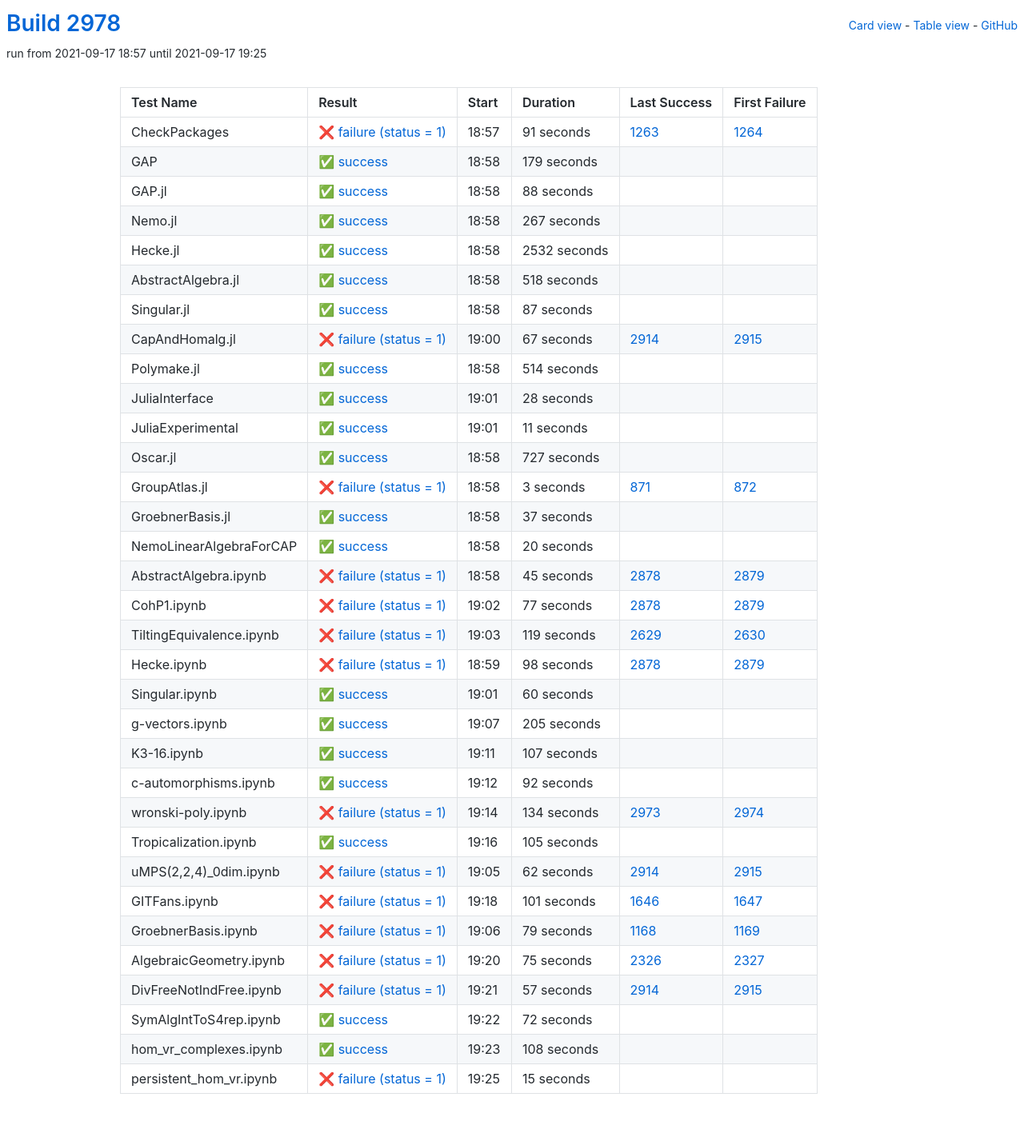
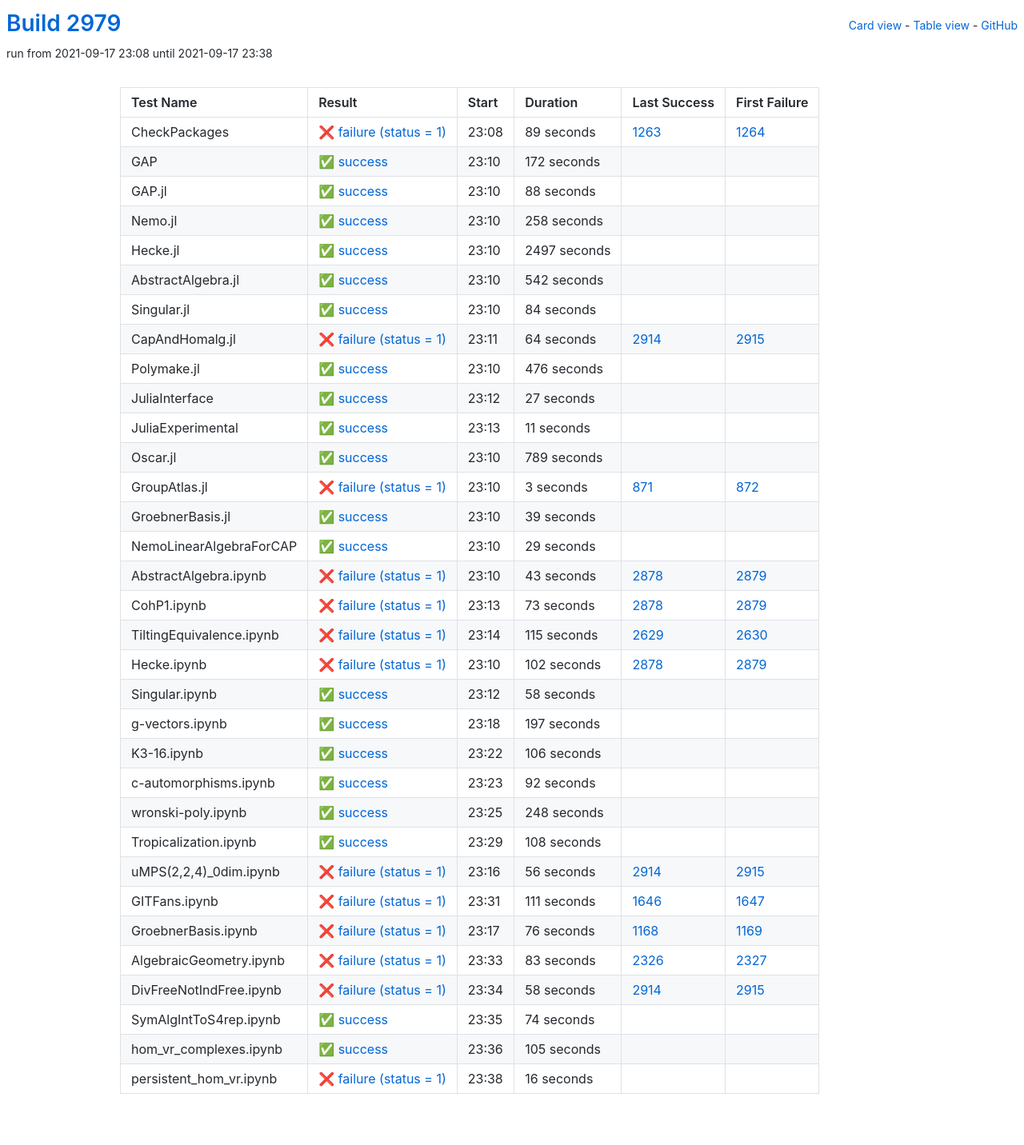
Before and after one commit to oscar-system/oscar-ci-status-stable, a Jekyll site: the page built from table.html, in a window 1280 px wide. Shown: the whole page at 80% size. Built offline with Jekyll 4.4.1, drawn with Linux system fonts in a browser that asks for light colours.

Commit message:
Build #2979

```diff
--- a/_data/ci.yml
+++ b/_data/ci.yml
@@ -1,6 +1,6 @@
 ---
-build: 2978
-build_url: https://oscarci.mathematik.uni-kl.de/job/oscar-stable/2978/
+build: 2979
+build_url: https://oscarci.mathematik.uni-kl.de/job/oscar-stable/2979/
 job: oscar-stable
 organization: oscar-system
 repo: oscar-ci-status-stable
@@ -8,32 +8,32 @@ repourl: https://github.com/oscar-system/oscar-ci-status-stable
 tests:
 - name: CheckPackages
   id: checkpackages
-  log: https://oscarci.mathematik.uni-kl.de/job/oscar-stable/2978/artifact/logs/build-2978/CheckPackages.log
-  start: 2021-09-17 18:57
+  log: https://oscarci.mathematik.uni-kl.de/job/oscar-stable/2979/artifact/logs/build-2979/CheckPackages.log
+  start: 2021-09-17 23:08
   success: false
   exitcode: 1
   status: failure
-  duration: 91
+  duration: 89
   last_success: 1263
   last_success_url: https://oscarci.mathematik.uni-kl.de/job/oscar-stable/1263/
   first_failure: 1264
   first_failure_url: https://oscarci.mathematik.uni-kl.de/job/oscar-stable/1264/
 - name: GAP
   id: gap
-  log: https://oscarci.mathematik.uni-kl.de/job/oscar-stable/2978/artifact/logs/build-2978/GAP.log
-  start: 2021-09-17 18:58
+  log: https://oscarci.mathematik.uni-kl.de/job/oscar-stable/2979/artifact/logs/build-2979/GAP.log
+  start: 2021-09-17 23:10
   success: true
   exitcode: 0
   status: success
-  duration: 179
+  duration: 172
   last_success: false
   last_success_url:
   first_failure: false
   first_failure_url:
 - name: GAP.jl
   id: gap-jl
-  log: https://oscarci.mathematik.uni-kl.de/job/oscar-stable/2978/artifact/logs/build-2978/GAP.jl.log
-  start: 2021-09-17 18:58
+  log: https://oscarci.mathematik.uni-kl.de/job/oscar-stable/2979/artifact/logs/build-2979/GAP.jl.log
+  start: 2021-09-17 23:10
   success: true
   exitcode: 0
   status: success
@@ -44,92 +44,92 @@ tests:
   first_failure_url:
 - name: Nemo.jl
   id: nemo-jl
-  log: https://oscarci.mathematik.uni-kl.de/job/oscar-stable/2978/artifact/logs/build-2978/Nemo.jl.log
-  start: 2021-09-17 18:58
+  log: https://oscarci.mathematik.uni-kl.de/job/oscar-stable/2979/artifact/logs/build-2979/Nemo.jl.log
+  start: 2021-09-17 23:10
   success: true
   exitcode: 0
   status: success
-  duration: 267
+  duration: 258
   last_success: false
   last_success_url:
   first_failure: false
   first_failure_url:
 - name: Hecke.jl
   id: hecke-jl
-  log: https://oscarci.mathematik.uni-kl.de/job/oscar-stable/2978/artifact/logs/build-2978/Hecke.jl.log
-  start: 2021-09-17 18:58
+  log: https://oscarci.mathematik.uni-kl.de/job/oscar-stable/2979/artifact/logs/build-2979/Hecke.jl.log
+  start: 2021-09-17 23:10
   success: true
   exitcode: 0
   status: success
-  duration: 2532
+  duration: 2497
   last_success: false
   last_success_url:
   first_failure: false
   first_failure_url:
 - name: AbstractAlgebra.jl
   id: abstractalgebra-jl
-  log: https://oscarci.mathematik.uni-kl.de/job/oscar-stable/2978/artifact/logs/build-2978/AbstractAlgebra.jl.log
-  start: 2021-09-17 18:58
+  log: https://oscarci.mathematik.uni-kl.de/job/oscar-stable/2979/artifact/logs/build-2979/AbstractAlgebra.jl.log
+  start: 2021-09-17 23:10
   success: true
   exitcode: 0
   status: success
-  duration: 518
+  duration: 542
   last_success: false
   last_success_url:
   first_failure: false
   first_failure_url:
 - name: Singular.jl
   id: singular-jl
-  log: https://oscarci.mathematik.uni-kl.de/job/oscar-stable/2978/artifact/logs/build-2978/Singular.jl.log
-  start: 2021-09-17 18:58
+  log: https://oscarci.mathematik.uni-kl.de/job/oscar-stable/2979/artifact/logs/build-2979/Singular.jl.log
+  start: 2021-09-17 23:10
   success: true
   exitcode: 0
   status: success
-  duration: 87
+  duration: 84
   last_success: false
   last_success_url:
   first_failure: false
   first_failure_url:
 - name: CapAndHomalg.jl
   id: capandhomalg-jl
-  log: https://oscarci.mathematik.uni-kl.de/job/oscar-stable/2978/artifact/logs/build-2978/CapAndHomalg.jl.log
-  start: 2021-09-17 19:00
+  log: https://oscarci.mathematik.uni-kl.de/job/oscar-stable/2979/artifact/logs/build-2979/CapAndHomalg.jl.log
+  start: 2021-09-17 23:11
   success: false
   exitcode: 1
   status: failure
-  duration: 67
+  duration: 64
   last_success: 2914
   last_success_url: https://oscarci.mathematik.uni-kl.de/job/oscar-stable/2914/
   first_failure: 2915
   first_failure_url: https://oscarci.mathematik.uni-kl.de/job/oscar-stable/2915/
 - name: Polymake.jl
   id: polymake-jl
-  log: https://oscarci.mathematik.uni-kl.de/job/oscar-stable/2978/artifact/logs/build-2978/Polymake.jl.log
-  start: 2021-09-17 18:58
+  log: https://oscarci.mathematik.uni-kl.de/job/oscar-stable/2979/artifact/logs/build-2979/Polymake.jl.log
+  start: 2021-09-17 23:10
   success: true
   exitcode: 0
   status: success
-  duration: 514
+  duration: 476
   last_success: false
   last_success_url:
   first_failure: false
   first_failure_url:
 - name: JuliaInterface
   id: juliainterface
-  log: https://oscarci.mathematik.uni-kl.de/job/oscar-stable/2978/artifact/logs/build-2978/JuliaInterface.log
-  start: 2021-09-17 19:01
+  log: https://oscarci.mathematik.uni-kl.de/job/oscar-stable/2979/artifact/logs/build-2979/JuliaInterface.log
+  start: 2021-09-17 23:12
   success: true
   exitcode: 0
   status: success
-  duration: 28
+  duration: 27
   last_success: false
   last_success_url:
   first_failure: false
   first_failure_url:
 - name: JuliaExperimental
   id: juliaexperimental
-  log: https://oscarci.mathematik.uni-kl.de/job/oscar-stable/2978/artifact/logs/build-2978/JuliaExperimental.log
-  start: 2021-09-17 19:01
+  log: https://oscarci.mathematik.uni-kl.de/job/oscar-stable/2979/artifact/logs/build-2979/JuliaExperimental.log
+  start: 2021-09-17 23:13
   success: true
   exitcode: 0
   status: success
@@ -140,20 +140,20 @@ tests:
   first_failure_url:
 - name: Oscar.jl
   id: oscar-jl
-  log: https://oscarci.mathematik.uni-kl.de/job/oscar-stable/2978/artifact/logs/build-2978/Oscar.jl.log
-  start: 2021-09-17 18:58
+  log: https://oscarci.mathematik.uni-kl.de/job/oscar-stable/2979/artifact/logs/build-2979/Oscar.jl.log
+  start: 2021-09-17 23:10
   success: true
   exitcode: 0
   status: success
-  duration: 727
+  duration: 789
   last_success: false
   last_success_url:
   first_failure: false
   first_failure_url:
 - name: GroupAtlas.jl
   id: groupatlas-jl
-  log: https://oscarci.mathematik.uni-kl.de/job/oscar-stable/2978/artifact/logs/build-2978/GroupAtlas.jl.log
-  start: 2021-09-17 18:58
+  log: https://oscarci.mathematik.uni-kl.de/job/oscar-stable/2979/artifact/logs/build-2979/GroupAtlas.jl.log
+  start: 2021-09-17 23:10
   success: false
   exitcode: 1
   status: failure
@@ -164,116 +164,116 @@ tests:
   first_failure_url: https://oscarci.mathematik.uni-kl.de/job/oscar-stable/872/
 - name: GroebnerBasis.jl
   id: groebnerbasis-jl
-  log: https://oscarci.mathematik.uni-kl.de/job/oscar-stable/2978/artifact/logs/build-2978/GroebnerBasis.jl.log
-  start: 2021-09-17 18:58
+  log: https://oscarci.mathematik.uni-kl.de/job/oscar-stable/2979/artifact/logs/build-2979/GroebnerBasis.jl.log
+  start: 2021-09-17 23:10
   success: true
   exitcode: 0
   status: success
-  duration: 37
+  duration: 39
   last_success: false
   last_success_url:
   first_failure: false
   first_failure_url:
 - name: NemoLinearAlgebraForCAP
   id: nemolinearalgebraforcap
-  log: https://oscarci.mathematik.uni-kl.de/job/oscar-stable/2978/artifact/logs/build-2978/NemoLinearAlgebraForCAP.log
-  start: 2021-09-17 18:58
+  log: https://oscarci.mathematik.uni-kl.de/job/oscar-stable/2979/artifact/logs/build-2979/NemoLinearAlgebraForCAP.log
+  start: 2021-09-17 23:10
   success: true
   exitcode: 0
   status: success
-  duration: 20
+  duration: 29
   last_success: false
   last_success_url:
   first_failure: false
   first_failure_url:
 - name: AbstractAlgebra.ipynb
   id: abstractalgebra-ipynb
-  log: https://oscarci.mathematik.uni-kl.de/job/oscar-stable/2978/artifact/logs/build-2978/AbstractAlgebra.ipynb.log
-  start: 2021-09-17 18:58
+  log: https://oscarci.mathematik.uni-kl.de/job/oscar-stable/2979/artifact/logs/build-2979/AbstractAlgebra.ipynb.log
+  start: 2021-09-17 23:10
   success: false
   exitcode: 1
   status: failure
-  duration: 45
+  duration: 43
   last_success: 2878
   last_success_url: https://oscarci.mathematik.uni-kl.de/job/oscar-stable/2878/
   first_failure: 2879
   first_failure_url: https://oscarci.mathematik.uni-kl.de/job/oscar-stable/2879/
 - name: CohP1.ipynb
   id: cohp1-ipynb
-  log: https://oscarci.mathematik.uni-kl.de/job/oscar-stable/2978/artifact/logs/build-2978/CohP1.ipynb.log
-  start: 2021-09-17 19:02
+  log: https://oscarci.mathematik.uni-kl.de/job/oscar-stable/2979/artifact/logs/build-2979/CohP1.ipynb.log
+  start: 2021-09-17 23:13
   success: false
   exitcode: 1
   status: failure
-  duration: 77
+  duration: 73
   last_success: 2878
   last_success_url: https://oscarci.mathematik.uni-kl.de/job/oscar-stable/2878/
   first_failure: 2879
   first_failure_url: https://oscarci.mathematik.uni-kl.de/job/oscar-stable/2879/
 - name: TiltingEquivalence.ipynb
   id: tiltingequivalence-ipynb
-  log: https://oscarci.mathematik.uni-kl.de/job/oscar-stable/2978/artifact/logs/build-2978/TiltingEquivalence.ipynb.log
-  start: 2021-09-17 19:03
+  log: https://oscarci.mathematik.uni-kl.de/job/oscar-stable/2979/artifact/logs/build-2979/TiltingEquivalence.ipynb.log
+  start: 2021-09-17 23:14
   success: false
   exitcode: 1
   status: failure
-  duration: 119
+  duration: 115
   last_success: 2629
   last_success_url: https://oscarci.mathematik.uni-kl.de/job/oscar-stable/2629/
   first_failure: 2630
   first_failure_url: https://oscarci.mathematik.uni-kl.de/job/oscar-stable/2630/
 - name: Hecke.ipynb
   id: hecke-ipynb
-  log: https://oscarci.mathematik.uni-kl.de/job/oscar-stable/2978/artifact/logs/build-2978/Hecke.ipynb.log
-  start: 2021-09-17 18:59
+  log: https://oscarci.mathematik.uni-kl.de/job/oscar-stable/2979/artifact/logs/build-2979/Hecke.ipynb.log
+  start: 2021-09-17 23:10
   success: false
   exitcode: 1
   status: failure
-  duration: 98
+  duration: 102
   last_success: 2878
   last_success_url: https://oscarci.mathematik.uni-kl.de/job/oscar-stable/2878/
   first_failure: 2879
   first_failure_url: https://oscarci.mathematik.uni-kl.de/job/oscar-stable/2879/
 - name: Singular.ipynb
   id: singular-ipynb
-  log: https://oscarci.mathematik.uni-kl.de/job/oscar-stable/2978/artifact/logs/build-2978/Singular.ipynb.log
-  start: 2021-09-17 19:01
+  log: https://oscarci.mathematik.uni-kl.de/job/oscar-stable/2979/artifact/logs/build-2979/Singular.ipynb.log
+  start: 2021-09-17 23:12
   success: true
   exitcode: 0
   status: success
-  duration: 60
+  duration: 58
   last_success: false
   last_success_url:
   first_failure: false
   first_failure_url:
 - name: g-vectors.ipynb
   id: g-vectors-ipynb
-  log: https://oscarci.mathematik.uni-kl.de/job/oscar-stable/2978/artifact/logs/build-2978/g-vectors.ipynb.log
-  start: 2021-09-17 19:07
+  log: https://oscarci.mathematik.uni-kl.de/job/oscar-stable/2979/artifact/logs/build-2979/g-vectors.ipynb.log
+  start: 2021-09-17 23:18
   success: true
   exitcode: 0
   status: success
-  duration: 205
+  duration: 197
   last_success: false
   last_success_url:
   first_failure: false
   first_failure_url:
 - name: K3-16.ipynb
   id: k3-16-ipynb
-  log: https://oscarci.mathematik.uni-kl.de/job/oscar-stable/2978/artifact/logs/build-2978/K3-16.ipynb.log
-  start: 2021-09-17 19:11
+  log: https://oscarci.mathematik.uni-kl.de/job/oscar-stable/2979/artifact/logs/build-2979/K3-16.ipynb.log
+  start: 2021-09-17 23:22
   success: true
   exitcode: 0
   status: success
-  duration: 107
+  duration: 106
   last_success: false
   last_success_url:
   first_failure: false
   first_failure_url:
 - name: c-automorphisms.ipynb
   id: c-automorphisms-ipynb
-  log: https://oscarci.mathematik.uni-kl.de/job/oscar-stable/2978/artifact/logs/build-2978/c-automorphisms.ipynb.log
-  start: 2021-09-17 19:12
+  log: https://oscarci.mathematik.uni-kl.de/job/oscar-stable/2979/artifact/logs/build-2979/c-automorphisms.ipynb.log
+  start: 2021-09-17 23:23
   success: true
   exitcode: 0
   status: success
@@ -284,20 +284,104 @@ tests:
   first_failure_url:
 - name: wronski-poly.ipynb
   id: wronski-poly-ipynb
-  log: https://oscarci.mathematik.uni-kl.de/job/oscar-stable/2978/artifact/logs/build-2978/wronski-poly.ipynb.log
-  start: 2021-09-17 19:14
+  log: https://oscarci.mathematik.uni-kl.de/job/oscar-stable/2979/artifact/logs/build-2979/wronski-poly.ipynb.log
+  start: 2021-09-17 23:25
+  success: true
+  exitcode: 0
+  status: success
+  duration: 248
+  last_success: false
+  last_success_url:
+  first_failure: false
+  first_failure_url:
+- name: Tropicalization.ipynb
+  id: tropicalization-ipynb
+  log: https://oscarci.mathematik.uni-kl.de/job/oscar-stable/2979/artifact/logs/build-2979/Tropicalization.ipynb.log
+  start: 2021-09-17 23:29
+  success: true
+  exitcode: 0
+  status: success
+  duration: 108
+  last_success: false
+  last_success_url:
+  first_failure: false
+  first_failure_url:
+- name: uMPS(2,2,4)_0dim.ipynb
+  id: umps-2-2-4-0dim-ipynb
+  log: https://oscarci.mathematik.uni-kl.de/job/oscar-stable/2979/artifact/logs/build-2979/uMPS-2-2-4-_0dim.ipynb.log
+  start: 2021-09-17 23:16
   success: false
   exitcode: 1
   status: failure
-  duration: 134
-  last_success: 2973
-  last_success_url: https://oscarci.mathematik.uni-kl.de/job/oscar-stable/2973/
-  first_failure: 2974
-  first_failure_url: https://oscarci.mathematik.uni-kl.de/job/oscar-stable/2974/
-- name: Tropicalization.ipynb
-  id: tropicalization-ipynb
-  log: https://oscarci.mathematik.uni-kl.de/job/oscar-stable/2978/artifact/logs/build-2978/Tropicalization.ipynb.log
-  start: 2021-09-17 19:16
+  duration: 56
+  last_success: 2914
+  last_success_url: https://oscarci.mathematik.uni-kl.de/job/oscar-stable/2914/
+  first_failure: 2915
+  first_failure_url: https://oscarci.mathematik.uni-kl.de/job/oscar-stable/2915/
+- name: GITFans.ipynb
+  id: gitfans-ipynb
+  log: https://oscarci.mathematik.uni-kl.de/job/oscar-stable/2979/artifact/logs/build-2979/GITFans.ipynb.log
+  start: 2021-09-17 23:31
+  success: false
+  exitcode: 1
+  status: failure
+  duration: 111
+  last_success: 1646
+  last_success_url: https://oscarci.mathematik.uni-kl.de/job/oscar-stable/1646/
+  first_failure: 1647
+  first_failure_url: https://oscarci.mathematik.uni-kl.de/job/oscar-stable/1647/
+- name: GroebnerBasis.ipynb
+  id: groebnerbasis-ipynb
+  log: https://oscarci.mathematik.uni-kl.de/job/oscar-stable/2979/artifact/logs/build-2979/GroebnerBasis.ipynb.log
+  start: 2021-09-17 23:17
+  success: false
+  exitcode: 1
+  status: failure
+  duration: 76
+  last_success: 1168
+  last_success_url: https://oscarci.mathematik.uni-kl.de/job/oscar-stable/1168/
+  first_failure: 1169
+  first_failure_url: https://oscarci.mathematik.uni-kl.de/job/oscar-stable/1169/
+- name: AlgebraicGeometry.ipynb
+  id: algebraicgeometry-ipynb
+  log: https://oscarci.mathematik.uni-kl.de/job/oscar-stable/2979/artifact/logs/build-2979/AlgebraicGeometry.ipynb.log
+  start: 2021-09-17 23:33
+  success: false
+  exitcode: 1
+  status: failure
+  duration: 83
+  last_success: 2326
+  last_success_url: https://oscarci.mathematik.uni-kl.de/job/oscar-stable/2326/
+  first_failure: 2327
+  first_failure_url: https://oscarci.mathematik.uni-kl.de/job/oscar-stable/2327/
+- name: DivFreeNotIndFree.ipynb
+  id: divfreenotindfree-ipynb
+  log: https://oscarci.mathematik.uni-kl.de/job/oscar-stable/2979/artifact/logs/build-2979/DivFreeNotIndFree.ipynb.log
+  start: 2021-09-17 23:34
+  success: false
+  exitcode: 1
+  status: failure
+  duration: 58
+  last_success: 2914
+  last_success_url: https://oscarci.mathematik.uni-kl.de/job/oscar-stable/2914/
+  first_failure: 2915
+  first_failure_url: https://oscarci.mathematik.uni-kl.de/job/oscar-stable/2915/
+- name: SymAlgIntToS4rep.ipynb
+  id: symalginttos4rep-ipynb
+  log: https://oscarci.mathematik.uni-kl.de/job/oscar-stable/2979/artifact/logs/build-2979/SymAlgIntToS4rep.ipynb.log
+  start: 2021-09-17 23:35
+  success: true
+  exitcode: 0
+  status: success
+  duration: 74
+  last_success: false
+  last_success_url:
+  first_failure: false
+  first_failure_url:
+- name: hom_vr_complexes.ipynb
+  id: hom-vr-complexes-ipynb
+  log: https://oscarci.mathematik.uni-kl.de/job/oscar-stable/2979/artifact/logs/build-2979/hom_vr_complexes.ipynb.log
+  start: 2021-09-17 23:36
   success: true
   exitcode: 0
   status: success
@@ -306,99 +390,15 @@ tests:
   last_success_url:
   first_failure: false
   first_failure_url:
-- name: uMPS(2,2,4)_0dim.ipynb
-  id: umps-2-2-4-0dim-ipynb
-  log: https://oscarci.mathematik.uni-kl.de/job/oscar-stable/2978/artifact/logs/build-2978/uMPS-2-2-4-_0dim.ipynb.log
-  start: 2021-09-17 19:05
+- name: persistent_hom_vr.ipynb
+  id: persistent-hom-vr-ipynb
+  log: https://oscarci.mathematik.uni-kl.de/job/oscar-stable/2979/artifact/logs/build-2979/persistent_hom_vr.ipynb.log
+  start: 2021-09-17 23:38
   success: false
   exitcode: 1
   status: failure
-  duration: 62
-  last_success: 2914
-  last_success_url: https://oscarci.mathematik.uni-kl.de/job/oscar-stable/2914/
-  first_failure: 2915
-  first_failure_url: https://oscarci.mathematik.uni-kl.de/job/oscar-stable/2915/
-- name: GITFans.ipynb
-  id: gitfans-ipynb
-  log: https://oscarci.mathematik.uni-kl.de/job/oscar-stable/2978/artifact/logs/build-2978/GITFans.ipynb.log
-  start: 2021-09-17 19:18
-  success: false
-  exitcode: 1
-  status: failure
-  duration: 101
-  last_success: 1646
-  last_success_url: https://oscarci.mathematik.uni-kl.de/job/oscar-stable/1646/
-  first_failure: 1647
-  first_failure_url: https://oscarci.mathematik.uni-kl.de/job/oscar-stable/1647/
-- name: GroebnerBasis.ipynb
-  id: groebnerbasis-ipynb
-  log: https://oscarci.mathematik.uni-kl.de/job/oscar-stable/2978/artifact/logs/build-2978/GroebnerBasis.ipynb.log
-  start: 2021-09-17 19:06
-  success: false
-  exitcode: 1
-  status: failure
-  duration: 79
-  last_success: 1168
-  last_success_url: https://oscarci.mathematik.uni-kl.de/job/oscar-stable/1168/
-  first_failure: 1169
-  first_failure_url: https://oscarci.mathematik.uni-kl.de/job/oscar-stable/1169/
-- name: AlgebraicGeometry.ipynb
-  id: algebraicgeometry-ipynb
-  log: https://oscarci.mathematik.uni-kl.de/job/oscar-stable/2978/artifact/logs/build-2978/AlgebraicGeometry.ipynb.log
-  start: 2021-09-17 19:20
-  success: false
-  exitcode: 1
-  status: failure
-  duration: 75
-  last_success: 2326
-  last_success_url: https://oscarci.mathematik.uni-kl.de/job/oscar-stable/2326/
-  first_failure: 2327
-  first_failure_url: https://oscarci.mathematik.uni-kl.de/job/oscar-stable/2327/
-- name: DivFreeNotIndFree.ipynb
-  id: divfreenotindfree-ipynb
-  log: https://oscarci.mathematik.uni-kl.de/job/oscar-stable/2978/artifact/logs/build-2978/DivFreeNotIndFree.ipynb.log
-  start: 2021-09-17 19:21
-  success: false
-  exitcode: 1
-  status: failure
-  duration: 57
-  last_success: 2914
-  last_success_url: https://oscarci.mathematik.uni-kl.de/job/oscar-stable/2914/
-  first_failure: 2915
-  first_failure_url: https://oscarci.mathematik.uni-kl.de/job/oscar-stable/2915/
-- name: SymAlgIntToS4rep.ipynb
-  id: symalginttos4rep-ipynb
-  log: https://oscarci.mathematik.uni-kl.de/job/oscar-stable/2978/artifact/logs/build-2978/SymAlgIntToS4rep.ipynb.log
-  start: 2021-09-17 19:22
-  success: true
-  exitcode: 0
-  status: success
-  duration: 72
+  duration: 16
   last_success: false
   last_success_url:
   first_failure: false
   first_failure_url:
-- name: hom_vr_complexes.ipynb
-  id: hom-vr-complexes-ipynb
-  log: https://oscarci.mathematik.uni-kl.de/job/oscar-stable/2978/artifact/logs/build-2978/hom_vr_complexes.ipynb.log
-  start: 2021-09-17 19:23
-  success: true
-  exitcode: 0
-  status: success
-  duration: 108
-  last_success: false
-  last_success_url:
-  first_failure: false
-  first_failure_url:
-- name: persistent_hom_vr.ipynb
-  id: persistent-hom-vr-ipynb
-  log: https://oscarci.mathematik.uni-kl.de/job/oscar-stable/2978/artifact/logs/build-2978/persistent_hom_vr.ipynb.log
-  start: 2021-09-17 19:25
-  success: false
-  exitcode: 1
-  status: failure
-  duration: 15
-  last_success: false
-  last_success_url:
-  first_failure: false
-  first_failure_url:
```
Also changed, not shown: README.md.
